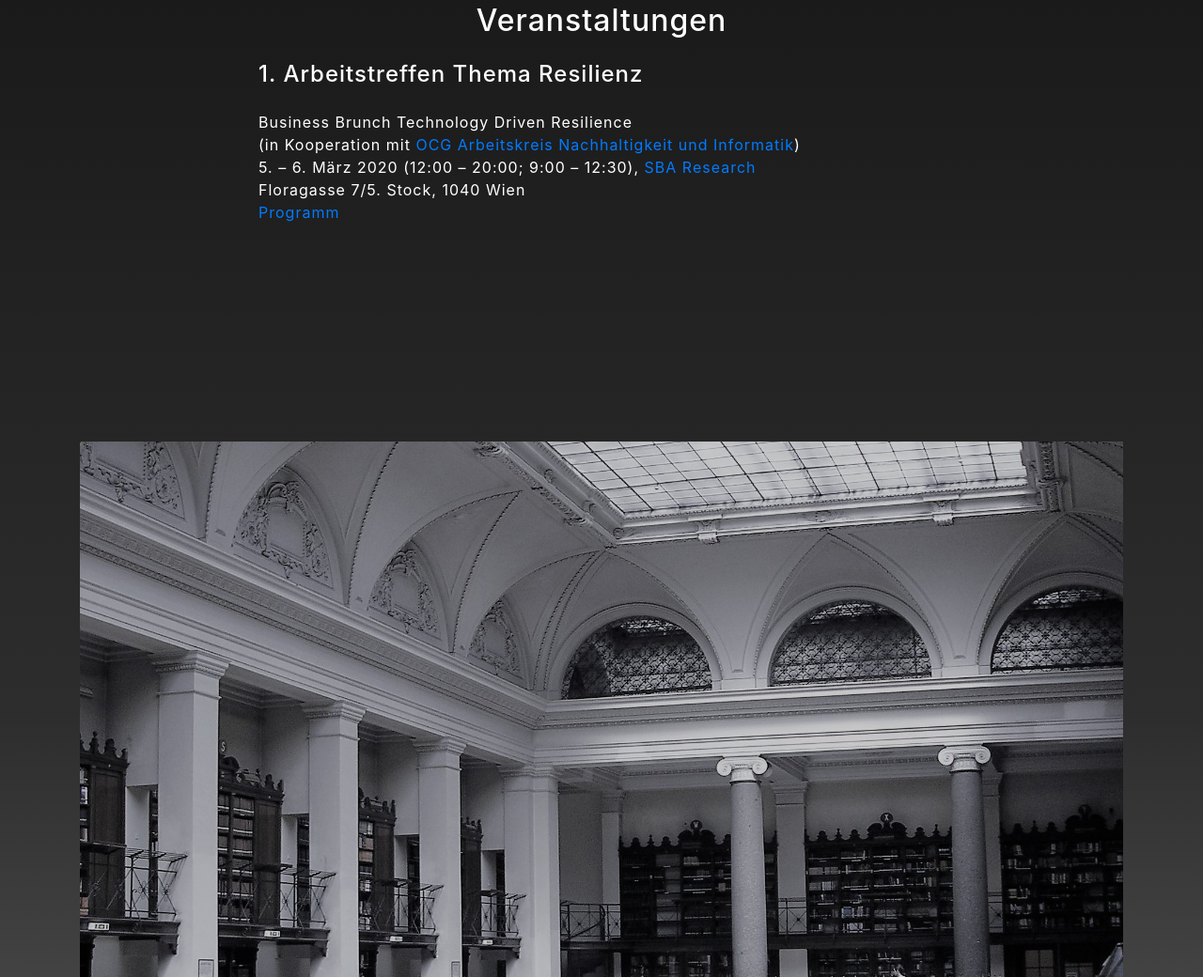
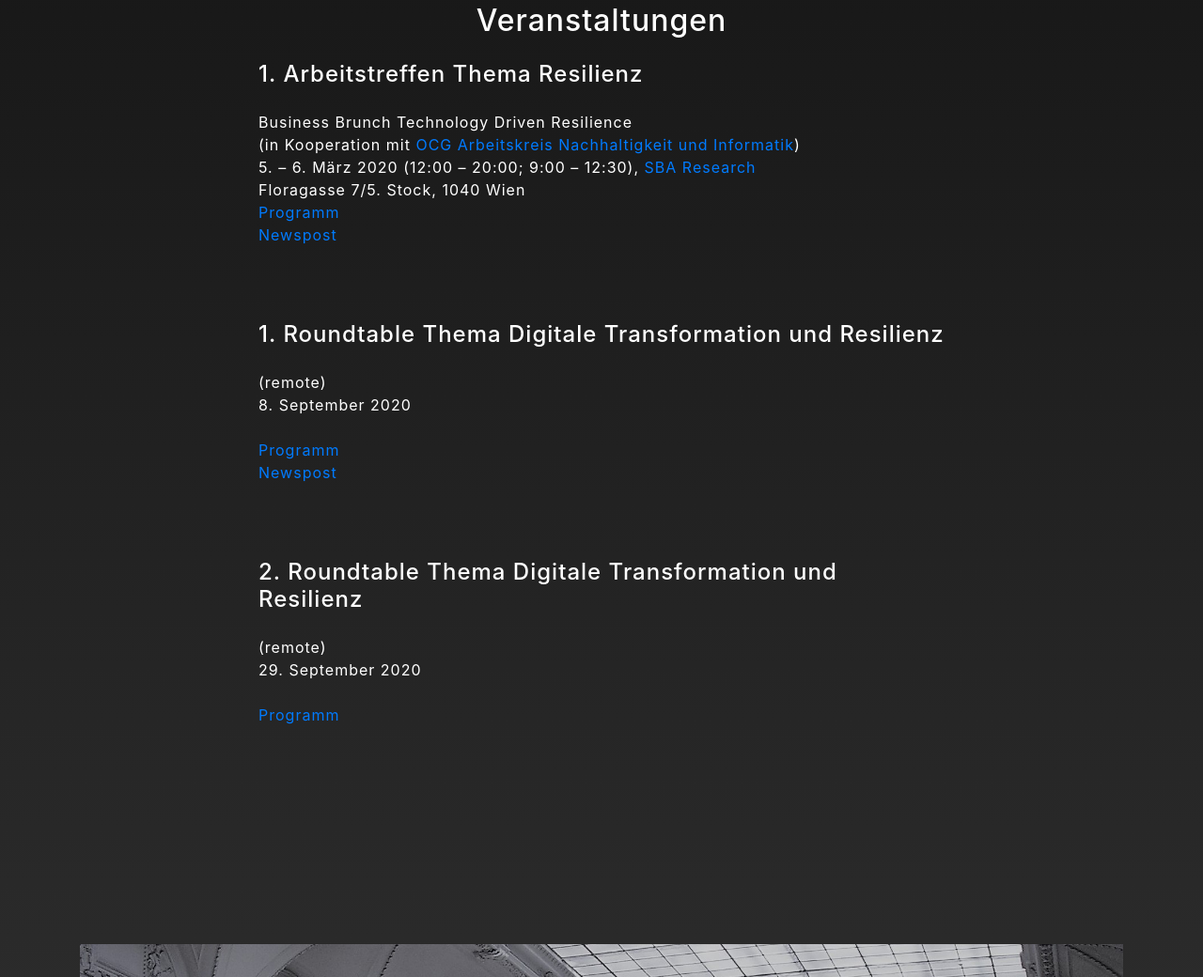
Before and after one commit to weippl/DigitaleTransformationSSP, a website with bundled scripts: page index.html in a window 1280 px wide. Shown: the part 957-1997 px from the top of the page at 94% size. Built offline with nearby package versions, Linux system fonts and the light colour scheme.

Commit message:
1. und 2. Roundtable bei Veranstaltungen hinzugefügt.

```diff
--- a/index.html
+++ b/index.html
@@ -74,7 +74,37 @@
             <br/>
             5. – 6. März 2020 (12:00 – 20:00; 9:00 – 12:30), <a href="https://www.sba-research.org/about/contact/">SBA Research</a> <br/>Floragasse 7/5. Stock, 1040 Wien<br/>
             <a href="2020-03_Agenda.pdf">Programm</a>
+          </br>
+          <a href="https://www.sba-research.org/2020/03/05/ofg-arge-digitale-transformation-kick-off-meeting-sba/">Newspost</a>
           </p>
+
+          <h4 class="text-white mb-4 text-lg-left">  1. Roundtable Thema Digitale Transformation und Resilienz</h4>
+          <p class="text-white text-lg-left">
+            (remote)
+            <br/>
+            8. September 2020 <br/>
+          </br>
+          <a href="https://www.sba-research.org/events/virtual-arge-digitale-transformation-roundtable/">Programm</a>
+          </br>
+          <a href="https://www.sba-research.org/2020/09/15/arge-ofg-digitale-transformation-virtual-roundtable-on-resilience-and-digital-transformation/">Newspost</a>
+          </p>
+
+          <h4 class="text-white mb-4 text-lg-left">  2. Roundtable Thema Digitale Transformation und Resilienz</h4>
+          <p class="text-white text-lg-left">
+            (remote)
+            <br/>
+            29. September 2020 <br/>
+          </br>
+          <a href="https://www.sba-research.org/events/virtual-arge-digitale-transformation/">Programm</a>
+          </br>
+          <!-- <a href="https://www.sba-research.org/2020/09/15/arge-ofg-digitale-transformation-virtual-roundtable-on-resilience-and-digital-transformation/">Newspost</a>
+          -->
+          </p>
+
+
+
+
+
           <p><br/><br/><br/>
           </p>
         </div>
```
